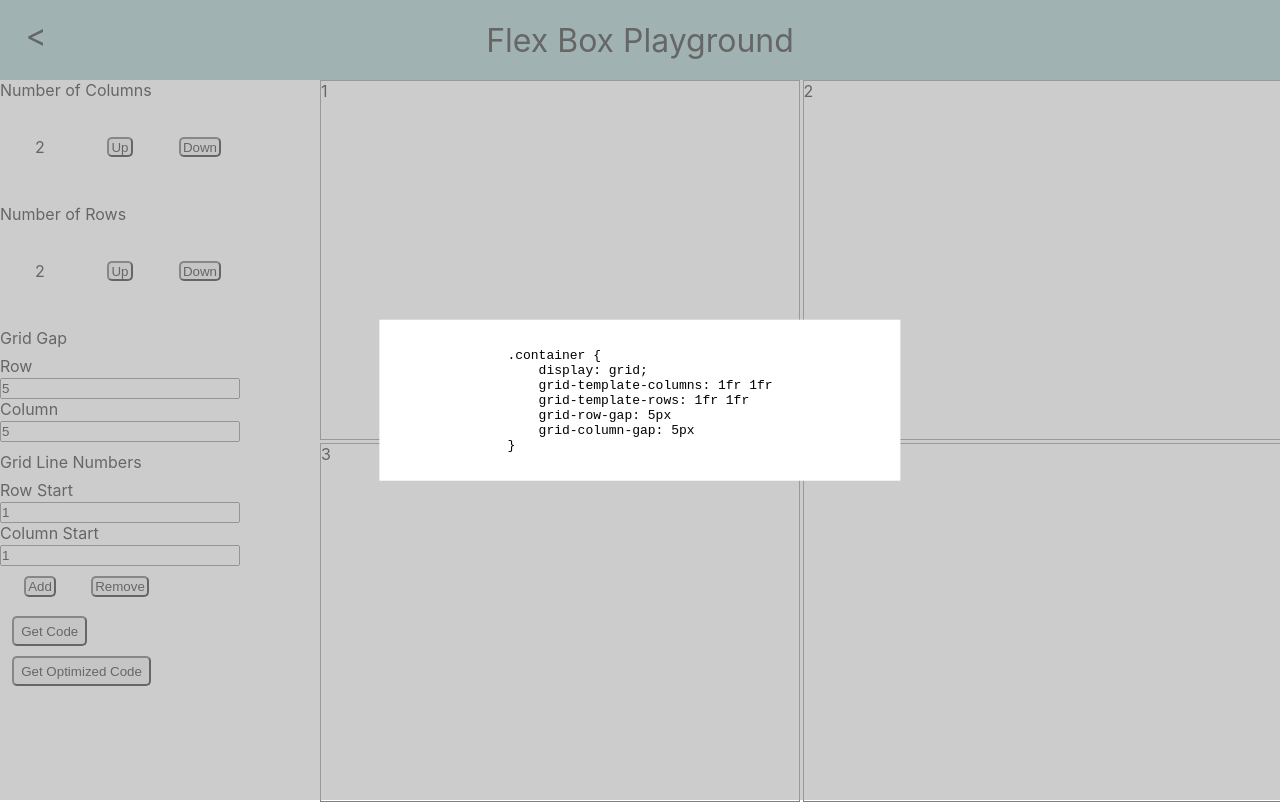
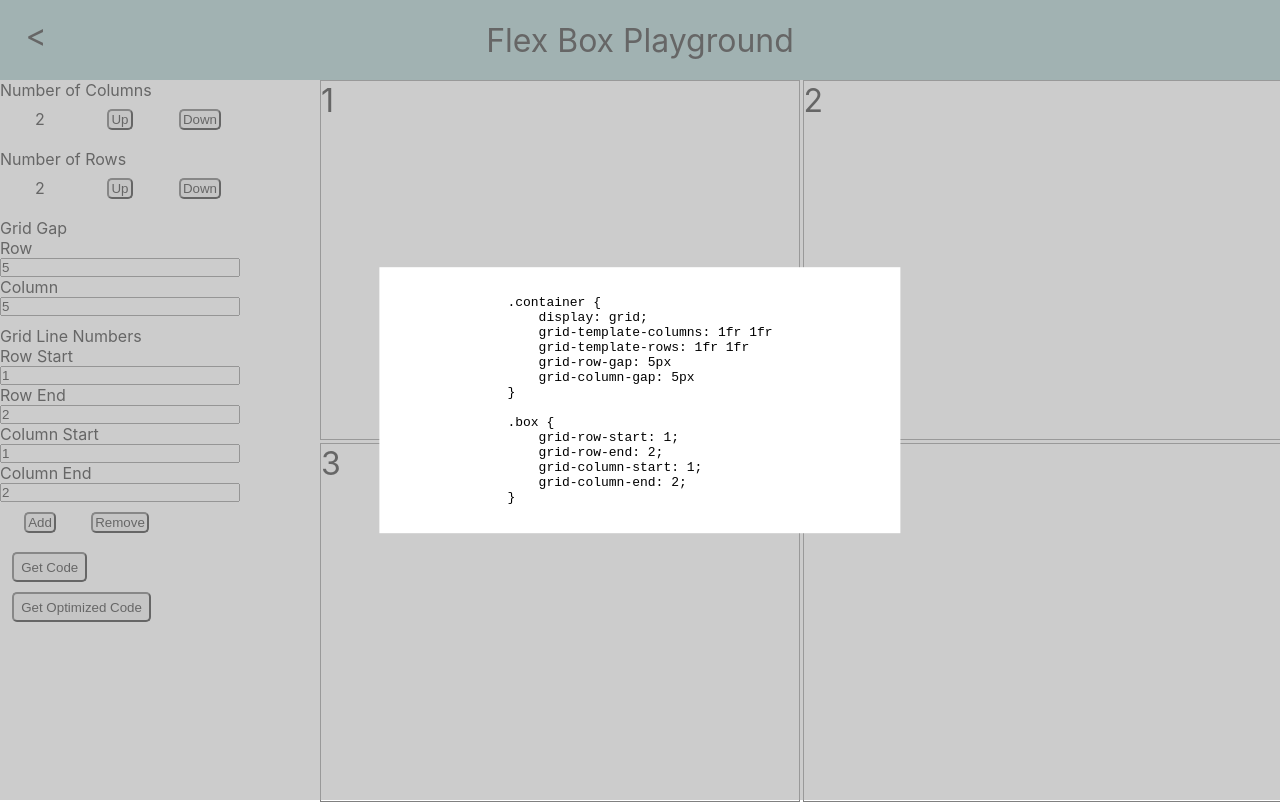
Before and after one commit to timbiles/flex-box, a React (Create React App) app: page / in a window 1280 px wide. Both pictures are taken after a click on the button "Get Code". Built offline with nearby package versions, Linux system fonts and the light colour scheme.

Commit message:
added code to grid area

```diff
--- a/src/Components/grid.js
+++ b/src/Components/grid.js
@@ -1,5 +1,5 @@
 import React, { Component } from 'react';
-import { Grid, SideNav, Main, Container } from '../styles/gridStyles';
+import { Grid, SideNav, Main, Container, Input } from '../styles/gridStyles';
 import { Btn } from '../styles/flex';
 import { Modal, Section, Pre } from '../styles/modal';
 import Loop from './loop';
@@ -17,15 +17,20 @@ class grid extends Component {
     columnGap: '5px',
     rowStart: 1,
     colStart: 1,
+    rowEnd: 2,
+    colEnd: 2,
     num: '',
     boxShadow: false
   };
 
   handleClick = e => {
     console.log('hit');
-    this.setState({ num: +e.target.id, boxShadow: !this.state.boxShadow }, () => {
-      console.log(this.state.num);
-    });
+    this.setState(
+      { num: +e.target.id, boxShadow: !this.state.boxShadow },
+      () => {
+        console.log(this.state.num);
+      }
+    );
   };
 
   edit = value => {
@@ -40,7 +45,7 @@ class grid extends Component {
   };
 
   handleClose = e => {
-      console.log(e.target.id)
+    console.log(e.target.id);
     if (e.target.id === 'modal' || e.target.id === 'modal2') {
       this.setState({ display: false, display2: false });
     }
@@ -73,6 +78,25 @@ class grid extends Component {
     );
   };
 
+  inputs = (e, f, g) => {
+    return (
+      <Container>
+        {e}
+        <Input
+          defaultValue={f}
+          type="number"
+          onChange={e => {
+            this.setState(
+              g.includes('Gap')
+                ? { [g]: e.target.value + 'px' }
+                : { [g]: +e.target.value }
+            );
+          }}
+        />
+      </Container>
+    );
+  };
+
   render() {
     const {
       number,
@@ -87,7 +111,9 @@ class grid extends Component {
       rowStart,
       colStart,
       num,
-      boxShadow
+      boxShadow,
+      rowEnd,
+      colEnd
     } = this.state;
     return (
       <>
@@ -104,52 +130,17 @@ class grid extends Component {
             <Container>
               Grid Gap
               <Container>
-                <Container>
-                  Row
-                  <input
-                    defaultValue="5"
-                    type="number"
-                    onChange={e => {
-                      console.log('hit');
-                      this.setState({ rowGap: e.target.value + 'px' });
-                    }}
-                  />
-                </Container>
-                <Container>
-                  Column
-                  <input
-                    defaultValue="5"
-                    type="number"
-                    onChange={e =>
-                      this.setState({ columnGap: e.target.value + 'px' })
-                    }
-                  />
-                </Container>
+                {this.inputs('Row', 5, 'rowGap')}
+                {this.inputs('Column', 5, 'columnGap')}
               </Container>
             </Container>
             <Container>
               Grid Line Numbers
               <Container>
-                <Container>
-                  Row Start
-                  <input
-                    defaultValue="1"
-                    type="number"
-                    onChange={e => {
-                      this.setState({ rowStart: +e.target.value});
-                    }}
-                  />
-                </Container>
-                <Container>
-                  Column Start
-                  <input
-                    defaultValue="1"
-                    type="number"
-                    onChange={e =>
-                      this.setState({ colStart: +e.target.value})
-                    }
-                  />
-                </Container>
+                {this.inputs('Row Start', 1, 'rowStart')}
+                {this.inputs('Row End', 2, 'rowEnd')}
+                {this.inputs('Column Start', 1, 'colStart')}
+                {this.inputs('Column End', 2, 'colEnd')}
               </Container>
             </Container>
             <Container primary>
@@ -171,7 +162,7 @@ class grid extends Component {
               id="modal"
               onClick={e => this.handleClose(e)}
             >
-              <Section >
+              <Section>
                 <Pre>{`
 .container {
     display: grid;
@@ -179,6 +170,13 @@ class grid extends Component {
     grid-template-rows: ${rows}
     grid-row-gap: ${rowGap}
     grid-column-gap: ${columnGap}
+}
+
+.box {
+    grid-row-start: ${rowStart};
+    grid-row-end: ${rowEnd};
+    grid-column-start: ${colStart};
+    grid-column-end: ${colEnd};
 }
                 `}</Pre>
               </Section>
@@ -188,13 +186,19 @@ class grid extends Component {
               id="modal2"
               onClick={e => this.handleClose(e)}
             >
-              <Section >
+              <Section>
                 <Pre>{`
 .container {
     display: grid;
-    grid-template-columns: repeat(${columns.split(' ').length}, ${columns.split(' ')[0]})
+    grid-template-columns: repeat(${columns.split(' ').length}, ${
+                  columns.split(' ')[0]
+                })
     grid-template-rows: (${rows.split(' ').length}, ${rows.split(' ')[0]})
     grid-gap: ${rowGap} ${columnGap}
+}
+
+.box {
+    grid-area: ${rowStart}/${colStart}/${rowEnd}/${colEnd}
 }
                 `}</Pre>
               </Section>
@@ -205,15 +209,19 @@ class grid extends Component {
             rows={rows && rows}
             rowGap={rowGap && rowGap}
             columnGap={columnGap && columnGap}
-            rowStart={ rowStart}
-            colStart={ colStart}
+            rowStart={rowStart}
+            colStart={colStart}
           >
-            <Loop number={number} type="grid"
-            rowStart={ rowStart}
-            colStart={ colStart}
-            handleClick={this.handleClick}
-            num={num}
-            boxShadow={boxShadow}
+            <Loop
+              number={number}
+              type="grid"
+              rowStart={rowStart}
+              colStart={colStart}
+              rowEnd={rowEnd}
+              colEnd={colEnd}
+              handleClick={this.handleClick}
+              num={num}
+              boxShadow={boxShadow}
             />
           </Main>
         </Grid>
--- a/src/Components/loop.js
+++ b/src/Components/loop.js
@@ -41,8 +41,10 @@ export default class Loop extends Component {
           onClick={el => this.props.handleClick(el)}
           rowStart={i === num && rowStart}
           colStart={i === num && colStart}
+          rowEnd={i === num && rowEnd}
+          colEnd={i === num && colEnd}
           boxShadow={i === num && boxShadow && '1px 1px 5px 3px grey'}
-          onBlur={() => this.setState({ boxShadow: false })}
+        //   onBlur={() => this.setState({ boxShadow: false })}
         >
           {e}
         </Cont>
--- a/src/styles/gridStyles.js
+++ b/src/styles/gridStyles.js
@@ -33,6 +33,11 @@ export const Container = styled.div`
       grid-template-columns: 1fr repeat(2, 1fr);
       height: max-content;
     `}
+    ${props =>
+    props.secondary &&
+    css`
+    grid-template-columns: 1fr 1fr;
+    `}
 `;
 
 export const Cont = styled.div`
@@ -41,6 +46,20 @@ export const Cont = styled.div`
   display: grid;
   grid-row-start: ${props => (props.rowStart ? props.rowStart : null)};
   grid-column-start: ${props => (props.colStart ? props.colStart : null)};
+  grid-row-end: ${props => (props.rowEnd ? props.rowEnd : null)};
+  grid-column-end: ${props => (props.colEnd ? props.colEnd : null)};
   border: 1px solid grey;
-  box-shadow: ${props => props.boxShadow && props.boxShadow};
+  font-size: 2em;
+
+${props =>
+    props.boxShadow &&
+    css`
+        box-shadow: ${props.boxShadow};
+        background: #f4f4f4;
+        font-size: 6em;
+    `}
+
 `;
+
+export const Input = styled.input`
+`
```
